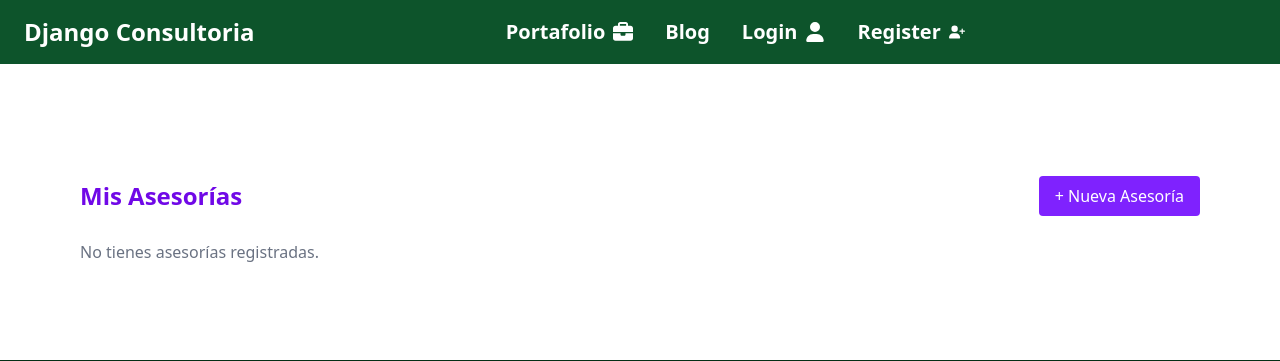
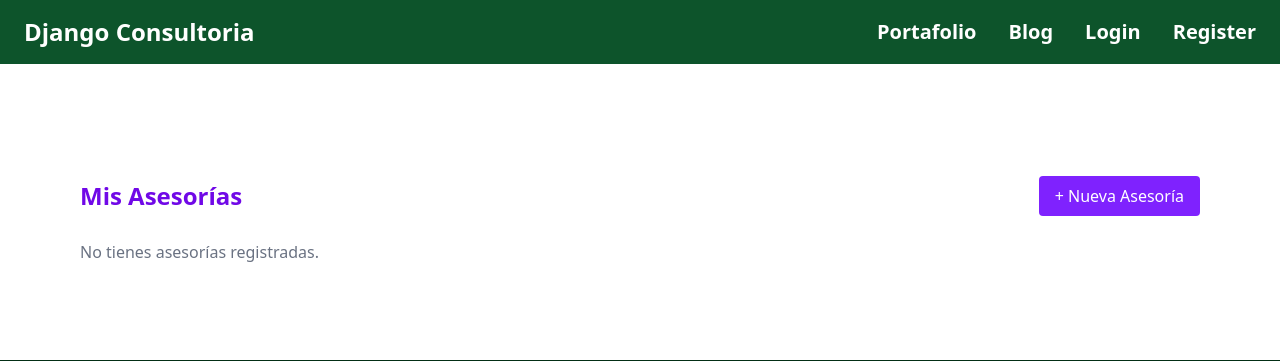
Before and after one commit to brunolm18/DjangoConsultoria, a Django app: page /asesorias/ in a window 1280 px wide. Shown: the top 361 px of the page. Run offline with Django 5.2, Linux system fonts and the light colour scheme; the visitor is signed in with stand-in values (Sample User, id 1); data that the repository does not hold is empty; style sheets or scripts are compiled from the project's sources; some libraries are stand-ins or nearby versions.

Commit message:
navbar responsivo

```diff
--- a/Projects/templates/Projects/components/navbar.html
+++ b/Projects/templates/Projects/components/navbar.html
@@ -1,48 +1,38 @@
 {% block navbar %}
+<nav class="bg-green-900">
+  <div class="px-6 py-4 text-white">
+    <!-- Contenedor superior -->
+    <div class="flex items-center justify-between">
+      <div class="text-2xl font-semibold hover:text-emerald-500">
+        <a href="{% url 'Projects:index' %}">Django Consultoria</a>
+      </div>
 
-<nav class="bg-green-900">
-  <div class="flex items-center justify-between px-6 py-4 text-white">
+      <!-- Botón hamburguesa con checkbox oculto -->
+      <div class="md:hidden">
+        <input id="menu-toggle" type="checkbox" class="hidden peer" />
+        <label for="menu-toggle" class="cursor-pointer">
+          <svg xmlns="http://www.w3.org/2000/svg" class="w-6 h-6 fill-white" viewBox="0 0 24 24">
+            <path d="M4 6h16M4 12h16M4 18h16" stroke="currentColor" stroke-width="2" stroke-linecap="round"/>
+          </svg>
+        </label>
+      </div>
 
-    <div class="text-2xl font-semibold hover:text-emerald-500">
-      <a href="{% url 'Projects:index' %}">Django Consultoria</a>
+      <!-- Menú en pantallas grandes -->
+      <ul class="hidden md:flex space-x-8 text-xl font-bold items-center">
+        <li><a href="{% url 'Projects:index' %}" class="hover:text-emerald-500">Portafolio</a></li>
+        <li><a href="{% url 'blog:blog' %}" class="hover:text-emerald-500">Blog</a></li>
+        <li><a href="{% url 'Projects:login' %}" class="hover:text-emerald-500">Login</a></li>
+        <li><a href="{% url 'Projects:register' %}" class="hover:text-emerald-500">Register</a></li>
+      </ul>
     </div>
 
-    <ul class="flex space-x-8 text-xl font-bold items-center">
-      <li class="flex items-center hover:text-emerald-500 space-x-2">
-        <a href="{% url 'Projects:index' %}" class="flex items-center space-x-2">
-          <span>Portafolio</span>
-          <svg xmlns="http://www.w3.org/2000/svg" viewBox="0 0 512 512" class="w-5 h-5 fill-white">
-            <path d="M184 48l144 0c4.4 0 8 3.6 8 8l0 40L176 96l0-40c0-4.4 3.6-8 8-8zm-56 8l0 40L64 96C28.7 96 0 124.7 0 160l0 96 192 0 128 0 192 0 0-96c0-35.3-28.7-64-64-64l-64 0 0-40c0-30.9-25.1-56-56-56L184 0c-30.9 0-56 25.1-56 56zM512 288l-192 0 0 32c0 17.7-14.3 32-32 32l-64 0c-17.7 0-32-14.3-32-32l0-32L0 288 0 416c0 35.3 28.7 64 64 64l384 0c35.3 0 64-28.7 64-64l0-128z"/>
-          </svg>
-        </a>
-      </li>
-
-
-      <li class="hover:text-emerald-500">
-        <a href="{% url 'blog:blog' %}">Blog</a>
-      </li>
-
-      <li class="flex items-center hover:text-emerald-500 space-x-2">
-        <a href="{% url 'Projects:login' %}" class="flex items-center space-x-2">
-          <span>Login</span>
-          <svg xmlns="http://www.w3.org/2000/svg" viewBox="0 0 448 512" class="w-5 h-5 fill-white">
-            <path d="M224 256A128 128 0 1 0 224 0a128 128 0 1 0 0 256zm-45.7 48C79.8 304 0 383.8 0 482.3C0 498.7 13.3 512 29.7 512l388.6 0c16.4 0 29.7-13.3 29.7-29.7C448 383.8 368.2 304 269.7 304l-91.4 0z"/>
-          </svg>
-        </a>
-      </li>
-
-      <li class="flex items-center hover:text-emerald-500 space-x-2">
-        <a href="{% url 'Projects:register' %}" class="flex items-center space-x-2">
-          <span>Register</span>
-          <svg xmlns="http://www.w3.org/2000/svg" viewBox="0 0 640 512" class="w-4 h-4 fill-white">
-            <path d="M96 128a128 128 0 1 1 256 0A128 128 0 1 1 96 128zM0 482.3C0 383.8 79.8 304 178.3 304l91.4 0C368.2 304 448 383.8 448 482.3c0 16.4-13.3 29.7-29.7 29.7L29.7 512C13.3 512 0 498.7 0 482.3zM504 312l0-64-64 0c-13.3 0-24-10.7-24-24s10.7-24 24-24l64 0 0-64c0-13.3 10.7-24 24-24s24 10.7 24 24l0 64 64 0c13.3 0 24 10.7 24 24s-10.7 24-24 24l-64 0 0 64c0 13.3-10.7 24-24 24s-24-10.7-24-24z"/>
-          </svg>
-        </a>
-      </li>
+    <!-- Menú móvil con peer-checked -->
+    <ul class="mt-4 hidden flex-col space-y-3 text-lg font-bold peer-checked:flex md:hidden">
+      <li><a href="{% url 'Projects:index' %}" class="hover:text-emerald-400">Portafolio</a></li>
+      <li><a href="{% url 'blog:blog' %}" class="hover:text-emerald-400">Blog</a></li>
+      <li><a href="{% url 'Projects:login' %}" class="hover:text-emerald-400">Login</a></li>
+      <li><a href="{% url 'Projects:register' %}" class="hover:text-emerald-400">Register</a></li>
     </ul>
-
-    <div class="w-10"></div>
   </div>
 </nav>
-
 {% endblock navbar %}
```
